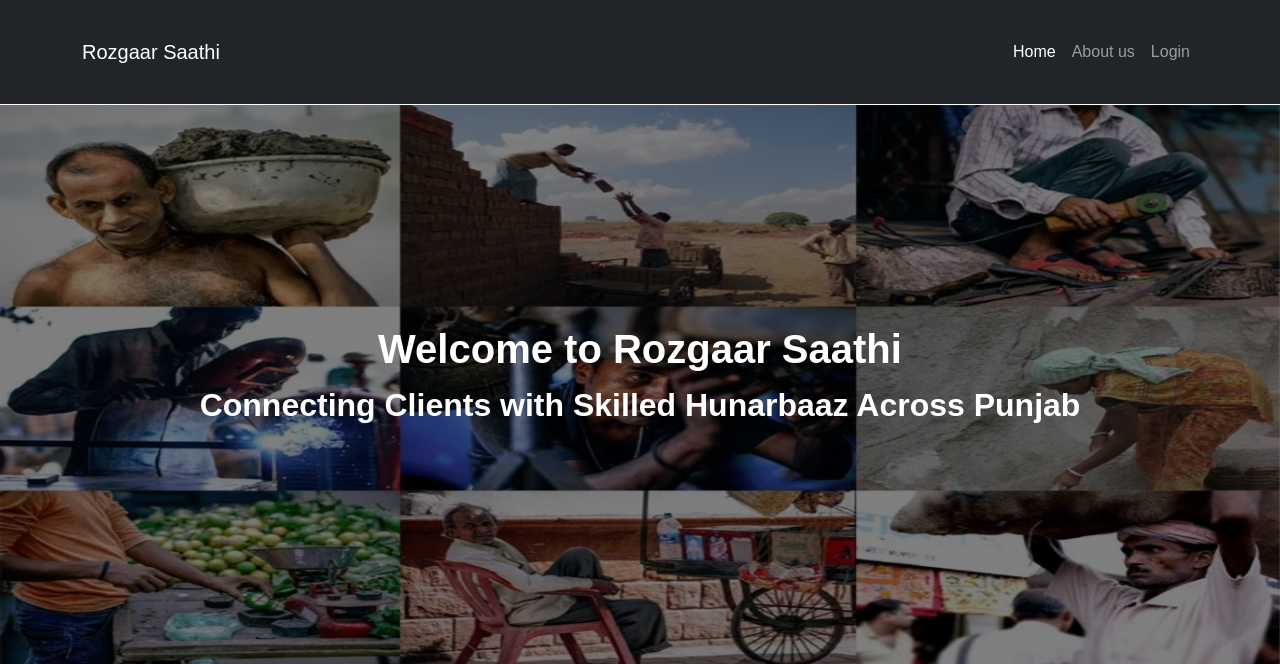
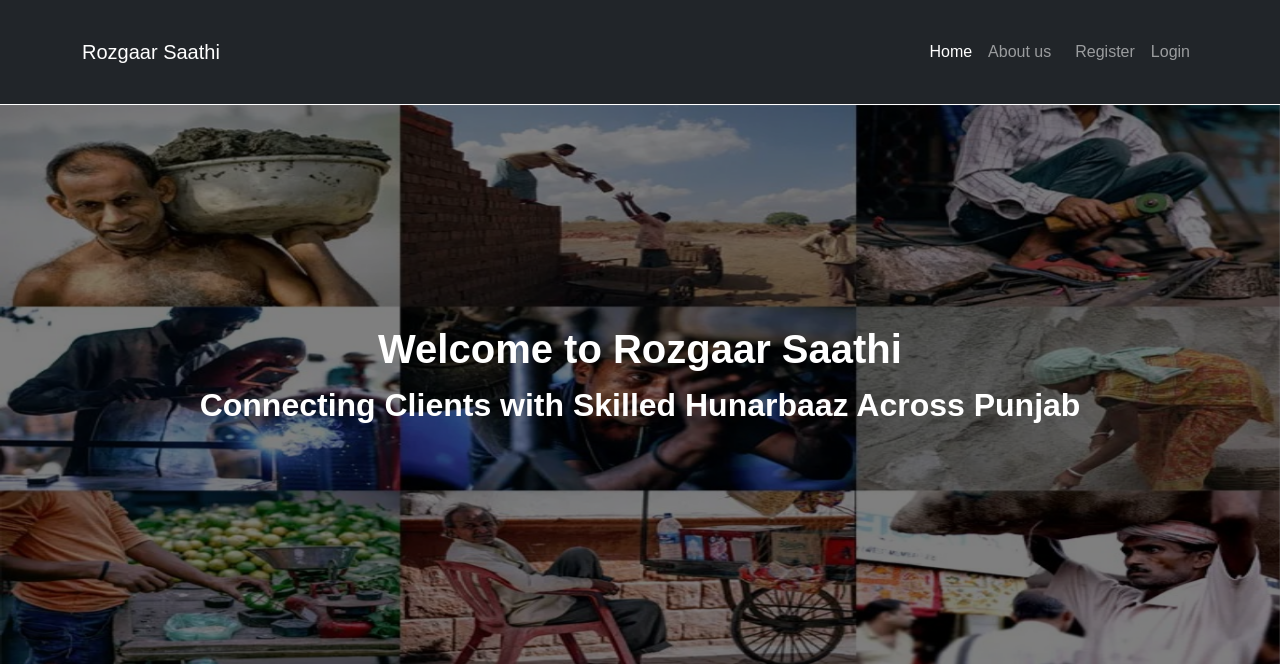
Before and after one commit to er-Rajbir/ROJGAR-SATHI, a Django app: page / in a window 1280 px wide. Shown: the top 664 px of the page. Run offline with Django 5.2, Linux system fonts and the light colour scheme.

Commit message:
Register Button added and is working good

```diff
--- a/ROJGAR_SATHI/base/templates/base/base.html
+++ b/ROJGAR_SATHI/base/templates/base/base.html
@@ -28,7 +28,10 @@
       <ul class="navbar-nav ms-auto">
         <li class="nav-item">
           <a class="nav-link active" href="{% url 'home' %}">Home</a>
-        </li>
+        {% comment %} </li>
+         <li class="nav-item">
+          <a class="nav-link active" href="{% url 'register' %}">Register</a>
+        </li> {% endcomment %}
         {% comment %} <li class="nav-item">
           <a class="nav-link" href="{% url 'karigar_list' %}">Hunarbaaz</a>
         </li> {% endcomment %}
@@ -38,6 +41,12 @@
         <li class="nav-item">
           <a class="nav-link " href="{% url 'about' %}">About us</a>
         </li>
+        {% if not user.is_authenticated %}
+  <li class="nav-item">
+    <a class="nav-link btn btn-outline-success ms-2" href="{% url 'hunarbaaz:register_hunarbaaz' %}">Register</a>
+  </li>
+{% endif %}
+
          {% if user.is_authenticated %}
          <li class="nav-item"><a class="nav-link" href="{% url 'dashboard'%}">Dashboard</a></li>
   <form method="post" action="{% url 'logout' %}" class="d-inline">
```
Also changed, not shown: ROJGAR_SATHI/db.sqlite3.
